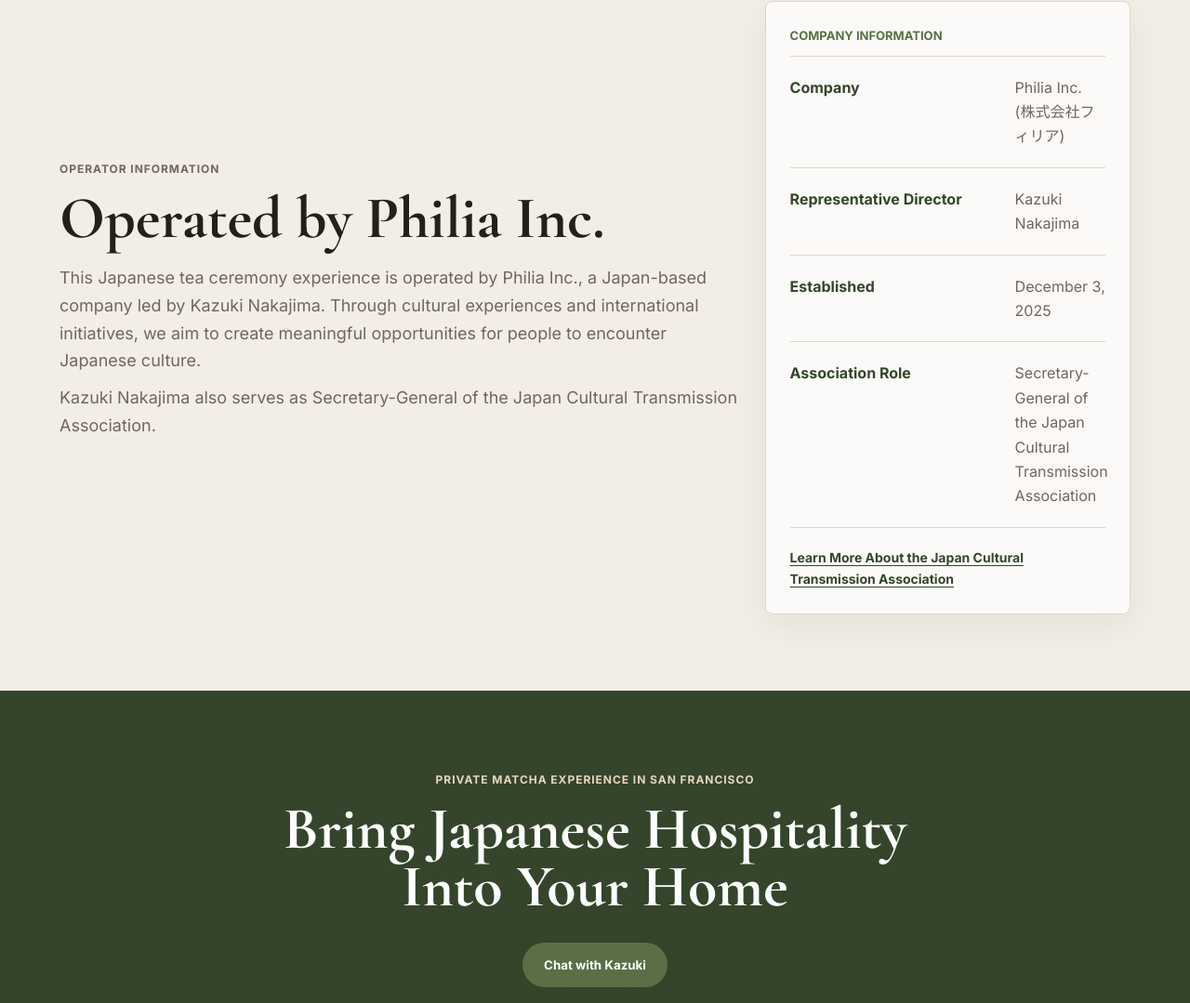
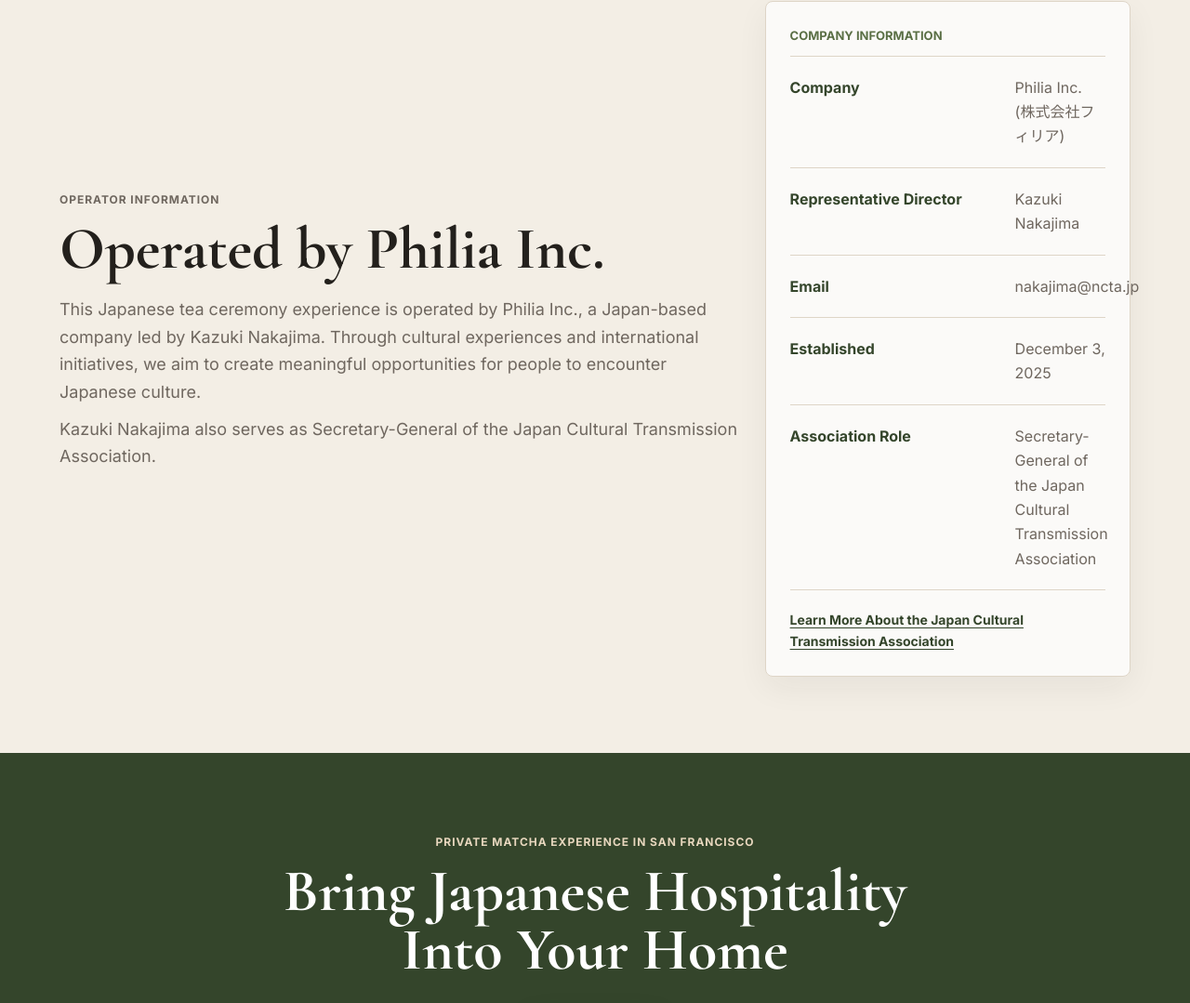
Before and after one commit to nakajima-kazuki/tea, a plain HTML site: page index.html in a window 1280 px wide. Shown: the part 5474-6553 px from the top of the page at 93% size. Drawn offline with nearby package versions, Linux system fonts and the light colour scheme.

Commit message:
add emali

```diff
--- a/index.html
+++ b/index.html
@@ -284,6 +284,10 @@
               <dd>Kazuki Nakajima</dd>
             </div>
             <div>
+              <dt>Email</dt>
+              <dd><a href="mailto:nakajima@ncta.jp">nakajima@ncta.jp</a></dd>
+            </div>
+            <div>
               <dt>Established</dt>
               <dd>December 3, 2025</dd>
             </div>
@@ -307,19 +311,6 @@
 
     <button class="sticky-booking" type="button" data-chat-trigger>Chat with Kazuki</button>
 
-    <!--
-      Tawk.to setup notes:
-      - Paste the official Tawk.to embed script below this comment when it is available.
-      - Configure this welcome message in the Tawk.to dashboard, not as visible page text:
-        "Hi, I’m Kazuki, your tea ceremony host.
-
-        Have a question before inviting me to your home?
-
-        Feel free to message me here. No booking is required."
-      - Configure automatic responses and quick replies in Tawk.to if supported by your selected settings:
-        "Thanks for reaching out. What would you like to know about the tea ceremony experience?"
-        Suggested quick replies: How does it work? / Is it really free? / Who will visit my home? / Check availability
-    -->
     <!-- TAWK.TO LIVE CHAT SCRIPT GOES HERE -->
 <!--Start of Tawk.to Script-->
 
```
